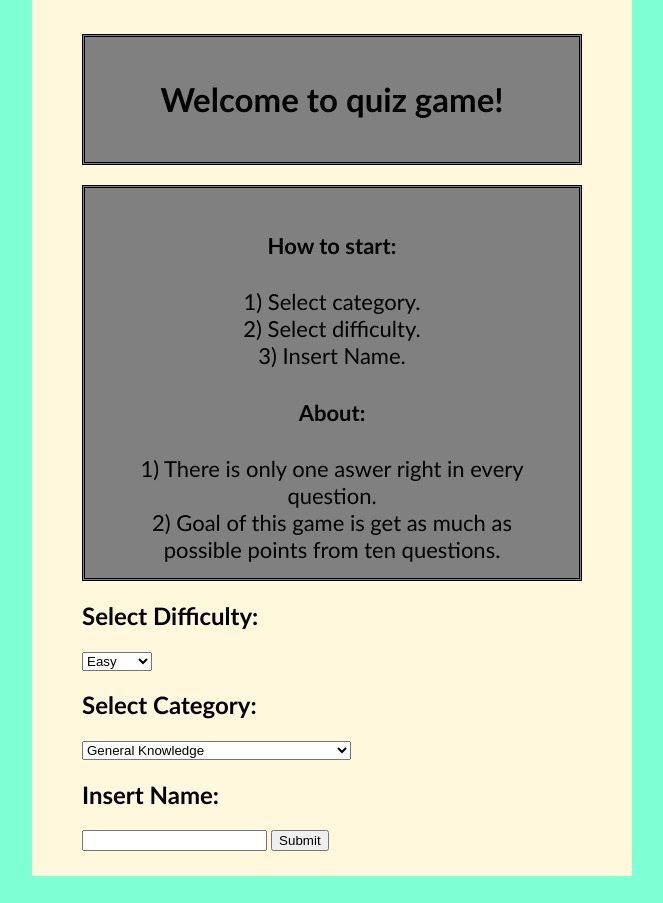
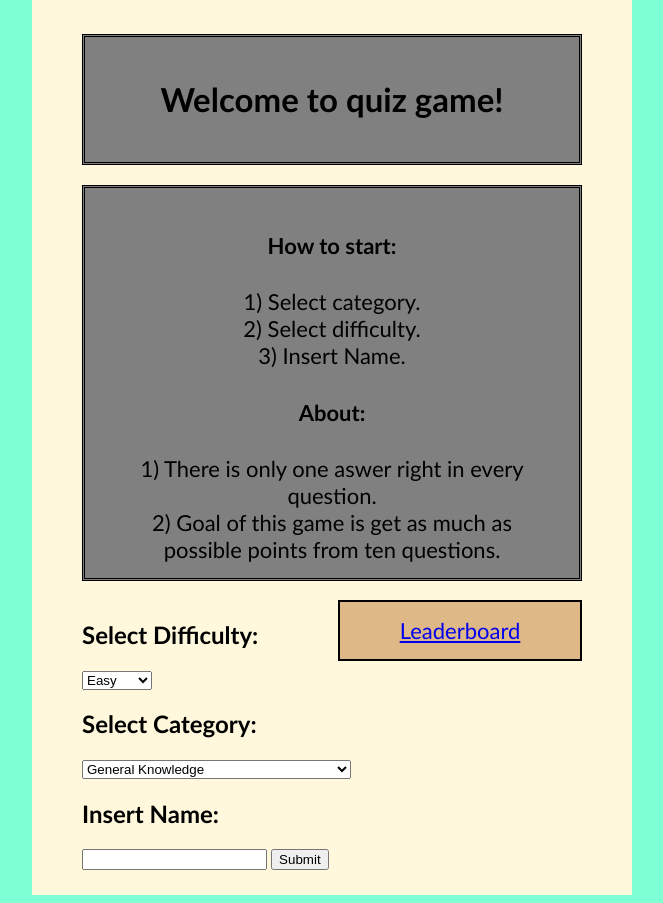
Before and after one commit to Vojtanooo/django_api_web, a Django app: page / in a window 1280 px wide. Shown: the part 31-934 px from the top of the page, without its empty margins (308-971 px from the left). Before the commit the page ends 907 px from the top, so only its background shows below. Run offline with Django 3.2, Linux system fonts and the light colour scheme.

Commit message:
add leaderboard button

```diff
--- a/api_site/templates/starting_page.html
+++ b/api_site/templates/starting_page.html
@@ -25,6 +25,9 @@
                 <h4>About:</h4>
                 1) There is only one aswer right in every question.<br>
                 2) Goal of this game is get as much as possible points from ten questions.<br>
+            </div><br>
+            <div class="score">
+                <a href="{% url "leaderboard" %}">Leaderboard</a>
             </div>
             <div class="answear">
                 <h2>Select Difficulty:</h2>
```
